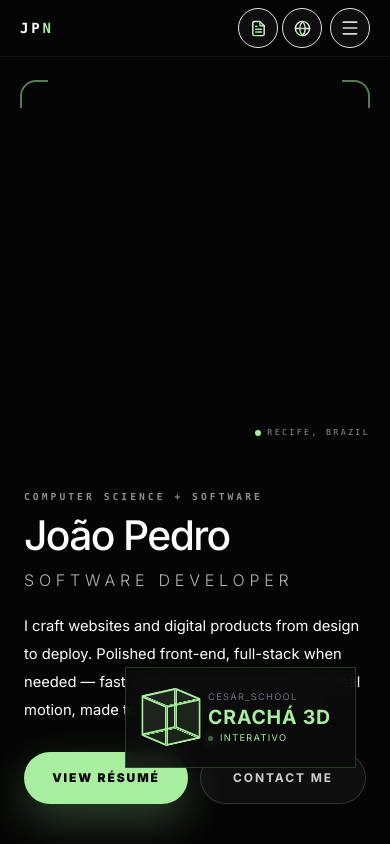
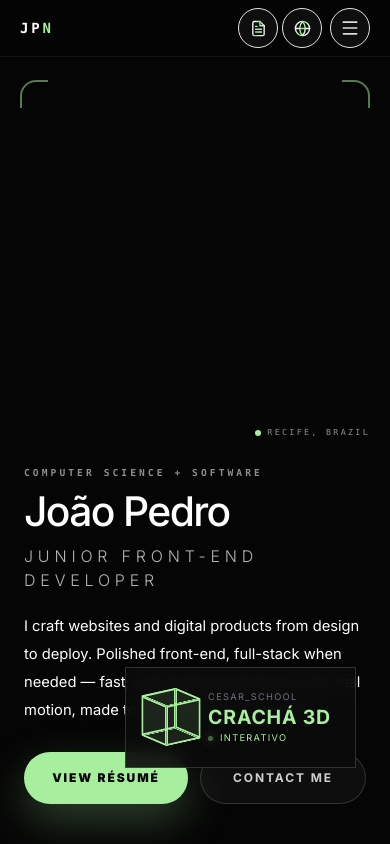
Before and after one commit to JoaoPNobrega/WebDesign, a React (Vite) app: page / in a window 390 px wide. Shown: the top 844 px of the page. Built offline with nearby package versions, Linux system fonts and the light colour scheme.

Commit message:
Atualiza portfólio: cargo júnior na Web Star, idiomas, skills e currículo

```diff
--- a/index.html
+++ b/index.html
@@ -17,23 +17,23 @@
       rel="stylesheet"
     />
     <!--seo:start-->
-    <title>João Pedro Nóbrega | Software Developer em Recife — Portfólio</title>
-    <meta name="description" content="Portfólio de João Pedro Nóbrega, desenvolvedor de software em Recife. Sites e produtos digitais do design ao deploy: front-end caprichado, full-stack quando precisa, SEO e performance." />
+    <title>João Pedro Nóbrega | Desenvolvedor Front-end Júnior em Recife — Portfólio</title>
+    <meta name="description" content="Portfólio de João Pedro Nóbrega, desenvolvedor front-end júnior em Recife. Sites e produtos digitais do design ao deploy: front-end caprichado, full-stack quando precisa, SEO e performance." />
     <link rel="canonical" href="https://www.jpnobrega.me/" />
     <meta property="og:type" content="profile" />
     <meta property="og:site_name" content="João Pedro Nóbrega" />
     <meta property="og:locale" content="pt_BR" />
     <meta property="og:locale:alternate" content="en_US" />
-    <meta property="og:title" content="João Pedro Nóbrega | Software Developer em Recife — Portfólio" />
-    <meta property="og:description" content="Portfólio de João Pedro Nóbrega, desenvolvedor de software em Recife. Sites e produtos digitais do design ao deploy: front-end caprichado, full-stack quando precisa, SEO e performance." />
+    <meta property="og:title" content="João Pedro Nóbrega | Desenvolvedor Front-end Júnior em Recife — Portfólio" />
+    <meta property="og:description" content="Portfólio de João Pedro Nóbrega, desenvolvedor front-end júnior em Recife. Sites e produtos digitais do design ao deploy: front-end caprichado, full-stack quando precisa, SEO e performance." />
     <meta property="og:url" content="https://www.jpnobrega.me/" />
     <meta property="og:image" content="https://www.jpnobrega.me/og-image.jpg" />
     <meta property="og:image:width" content="1200" />
     <meta property="og:image:height" content="630" />
-    <meta property="og:image:alt" content="João Pedro Nóbrega — Software Developer" />
+    <meta property="og:image:alt" content="João Pedro Nóbrega — Desenvolvedor Front-end Júnior" />
     <meta name="twitter:card" content="summary_large_image" />
-    <meta name="twitter:title" content="João Pedro Nóbrega | Software Developer em Recife — Portfólio" />
-    <meta name="twitter:description" content="Portfólio de João Pedro Nóbrega, desenvolvedor de software em Recife. Sites e produtos digitais do design ao deploy: front-end caprichado, full-stack quando precisa, SEO e performance." />
+    <meta name="twitter:title" content="João Pedro Nóbrega | Desenvolvedor Front-end Júnior em Recife — Portfólio" />
+    <meta name="twitter:description" content="Portfólio de João Pedro Nóbrega, desenvolvedor front-end júnior em Recife. Sites e produtos digitais do design ao deploy: front-end caprichado, full-stack quando precisa, SEO e performance." />
     <meta name="twitter:image" content="https://www.jpnobrega.me/og-image.jpg" />
     <!--seo:end-->
     <style>
--- a/scripts/seo-prerender.ts
+++ b/scripts/seo-prerender.ts
@@ -29,7 +29,8 @@ const person = {
   "@id": `${SITE_URL}/#person`,
   name: SITE_NAME,
   alternateName: "João Pedro",
-  jobTitle: "Software Developer",
+  jobTitle: "Desenvolvedor Front-end Júnior",
+  worksFor: { "@type": "Organization", name: "Web Star Studio", url: "https://www.webstar.studio/" },
   description: copy.about.paragraphOne["pt-BR"],
   url: `${SITE_URL}/`,
   image: `${SITE_URL}/assets/joao-pedro-about.jpeg`,
@@ -129,7 +130,7 @@ function buildPages(): Page[] {
     ],
     body: `<header>
   <h1>João Pedro Nóbrega</h1>
-  <p><strong>Software Developer</strong> · Recife, Brasil</p>
+  <p><strong>Desenvolvedor Front-end Júnior</strong> · Recife, Brasil</p>
   <p>${esc(copy.hero.panelBody["pt-BR"])}</p>
 </header>
 <section>
@@ -211,7 +212,7 @@ ${contactBlock()}`,
   ${detail?.tags?.length ? `<h2>Tecnologias</h2><p>${esc(detail.tags.join(", "))}</p>` : ""}
   ${external ? `<p><a href="${external}" rel="noopener">Ver site do projeto</a></p>` : ""}
 </article>
-<p>Projeto por <a href="/">João Pedro Nóbrega</a>, Software Developer em Recife.</p>`,
+<p>Projeto por <a href="/">João Pedro Nóbrega</a>, desenvolvedor front-end júnior em Recife.</p>`,
     };
   });
 
@@ -219,11 +220,11 @@ ${contactBlock()}`,
 }
 
 function llmsTxt() {
-  return `# João Pedro Nóbrega — Software Developer
+  return `# João Pedro Nóbrega — Desenvolvedor Front-end Júnior
 
 > ${copy.hero.panelBody["pt-BR"]}
 
-João Pedro Nóbrega é desenvolvedor de software em Recife (PE, Brasil), estudante de Ciência da Computação na CESAR School. ${copy.about.paragraphOne["pt-BR"]}
+João Pedro Nóbrega é desenvolvedor front-end júnior na Web Star Studio, em Recife (PE, Brasil), e estudante de Ciência da Computação na CESAR School (conclusão prevista para o fim de 2027). ${copy.about.paragraphOne["pt-BR"]}
 
 - Site: ${SITE_URL}/
 - LinkedIn: ${LINKEDIN_URL}
--- a/src/components/DestructionSection.tsx
+++ b/src/components/DestructionSection.tsx
@@ -11,7 +11,7 @@ const destructionCopy = {
     futureTitleFirst: "Faça parte",
     futureTitleSecond: "do meu futuro.",
     futureSub: "Vamos construir a próxima etapa juntos.",
-    footerName: "João Pedro — Software Developer",
+    footerName: "João Pedro — Desenvolvedor Front-end Júnior",
     footerText: "Portfólio desenvolvido por João Pedro. Todos os direitos reservados.",
     backToTopAria: "Voltar ao topo do portfólio",
     backToTopLabel: "Voltar ao topo",
@@ -20,7 +20,7 @@ const destructionCopy = {
     futureTitleFirst: "Be part",
     futureTitleSecond: "of my future.",
     futureSub: "Let's build what comes next, together.",
-    footerName: "João Pedro — Software Developer",
+    footerName: "João Pedro — Junior Front-end Developer",
     footerText: "Portfolio developed by João Pedro. All rights reserved.",
     backToTopAria: "Back to top of portfolio",
     backToTopLabel: "Back to top",
--- a/src/components/SkillsSection.tsx
+++ b/src/components/SkillsSection.tsx
@@ -55,13 +55,11 @@ const skillGroups: SkillGroup[] = [
     label: "Tools",
     icon: Cloud,
     items: [
-      "AWS",
       "Cloud",
       "Git",
       "Vite",
       "IoT",
       "n8n",
-      "Power Automate",
       "Lovable",
       "Claude Code",
       "Codex",
@@ -70,7 +68,6 @@ const skillGroups: SkillGroup[] = [
       "Kanban",
       "Metodologias Ágeis",
       "BPM",
-      "LGPD",
     ],
   },
 ];
--- a/src/components/StoryTimeline.tsx
+++ b/src/components/StoryTimeline.tsx
@@ -1,8 +1,9 @@
-import { useEffect, useRef, useState } from "react";
+import { Fragment, useEffect, useRef, useState } from "react";
 
 import { motion, useScroll, useSpring, useTransform } from "framer-motion";
 
 import { useLang, type LocalizedText } from "@/lib/i18n";
+import { copy } from "@/lib/portfolio-copy";
 import ShinyText from "@/components/ui/ShinyText";
 
 type TimelineItem = {
@@ -23,62 +24,64 @@ const timelineItems: TimelineItem[] = [
     },
     text: {
       "pt-BR":
-        "Bacharelado em andamento na CESAR School, em Recife. Onde a lógica, os fundamentos e a vontade de construir coisas viraram profissão.",
+        "Bacharelado em andamento na CESAR School, em Recife, com conclusão prevista para o fim de 2027. Onde a lógica, os fundamentos e a vontade de construir coisas viraram profissão.",
       "en-US":
-        "Bachelor's in progress at CESAR School, in Recife. Where logic, fundamentals and the urge to build things became a profession.",
+        "Bachelor's in progress at CESAR School, in Recife, with expected graduation in late 2027. Where logic, fundamentals and the urge to build things became a profession.",
     },
     logo: "/assets/cesar-school-logo.png",
     anchorId: "education",
   },
   {
-    label: { "pt-BR": "Set 2025 · Estágio", "en-US": "Sep 2025 · Internship" },
+    label: { "pt-BR": "Fev – Set 2026 · Estágio", "en-US": "Feb – Sep 2026 · Internship" },
     title: {
-      "pt-BR": "Primeiro contato com o mercado",
-      "en-US": "First taste of the market",
+      "pt-BR": "Web Star Studio, estagiário full stack",
+      "en-US": "Web Star Studio, full stack intern",
     },
     text: {
       "pt-BR":
-        "Desenvolvedor de software na AJ Soluções & Sistemas: desenvolvimento, automações N8N e planilhas VBA. O começo prático de tudo.",
+        "Desenvolvimento e manutenção de sites, com foco em layouts responsivos, front-end e identidade visual.",
       "en-US":
-        "Software developer at AJ Soluções & Sistemas: development, N8N automations and VBA spreadsheets. Where the hands-on part began.",
-    },
-    logo: "/assets/aj-logo.svg",
-  },
-  {
-    label: { "pt-BR": "Fev 2026 · Estágio", "en-US": "Feb 2026 · Internship" },
-    title: {
-      "pt-BR": "Web Star Studio, full stack",
-      "en-US": "Web Star Studio, full stack",
-    },
-    text: {
-      "pt-BR":
-        "Desenvolvimento e manutenção de sites, com foco em layouts responsivos, front-end e identidade visual. Atualmente em andamento.",
-      "en-US":
-        "Building and maintaining websites, focused on responsive layouts, front-end and visual identity. Currently ongoing.",
+        "Building and maintaining websites, focused on responsive layouts, front-end and visual identity.",
     },
     logo: "/assets/webstar-logo-new.png",
     logoClassName: "max-h-8 max-w-[78%]",
   },
   {
-    label: { "pt-BR": "Abr 2026 · Freelance", "en-US": "Apr 2026 · Freelance" },
+    label: { "pt-BR": "Abr 2026 – atual · Freelance", "en-US": "Apr 2026 – now · Freelance" },
     title: {
       "pt-BR": "Autônomo, do briefing à entrega",
       "en-US": "Self-employed, briefing to delivery",
     },
     text: {
       "pt-BR":
-        "Criação de sites e landing pages sob demanda para clientes — direção visual, front-end e acabamento. Cada projeto, de ponta a ponta.",
+        "Criação de sites e landing pages sob demanda para clientes, como o site do professor Filipe Regueira — direção visual, front-end e acabamento. Cada projeto, de ponta a ponta.",
       "en-US":
-        "Building websites and landing pages on demand for clients — visual direction, front-end and polish. Each project, end to end.",
+        "Building websites and landing pages on demand for clients, such as professor Filipe Regueira's site — visual direction, front-end and polish. Each project, end to end.",
     },
     logo: "/assets/delusional-logo.png",
     logoClassName: "max-h-8 max-w-[68%]",
+  },
+  {
+    label: { "pt-BR": "Out 2026 – atual", "en-US": "Oct 2026 – now" },
+    title: {
+      "pt-BR": "Web Star Studio, desenvolvedor front-end júnior",
+      "en-US": "Web Star Studio, junior front-end developer",
+    },
+    text: {
+      "pt-BR":
+        "Depois do estágio, sigo na Web Star Studio como desenvolvedor front-end júnior: desenvolvimento e manutenção de sites, com foco em layouts responsivos e front-end.",
+      "en-US":
+        "After the internship, I stayed at Web Star Studio as a junior front-end developer: building and maintaining websites, focused on responsive layouts and front-end.",
+    },
+    logo: "/assets/webstar-logo-new.png",
+    logoClassName: "max-h-8 max-w-[78%]",
   },
 ];
 
 const spokenLanguages: { name: LocalizedText; level: LocalizedText }[] = [
   { name: { "pt-BR": "Português", "en-US": "Portuguese" }, level: { "pt-BR": "Nativo", "en-US": "Native" } },
-  { name: { "pt-BR": "Inglês", "en-US": "English" }, level: { "pt-BR": "Avançado", "en-US": "Advanced" } },
+  { name: { "pt-BR": "Inglês", "en-US": "English" }, level: { "pt-BR": "Intermediário", "en-US": "Intermediate" } },
+  { name: { "pt-BR": "Espanhol", "en-US": "Spanish" }, level: { "pt-BR": "Básico", "en-US": "Basic" } },
 ];
 
 function useIsDesktop() {
@@ -134,7 +137,14 @@ export default function StoryTimeline() {
         <div className="relative z-10 mt-16 md:mt-32 md:min-h-[1750px]">
           <AnimatedStoryLine />
           {timelineItems.map((item, index) => (
-            <StoryCard key={item.title["pt-BR"]} item={item} index={index} tx={tx} />
+            <Fragment key={item.title["pt-BR"]}>
+              <StoryCard item={item} index={index} tx={tx} />
+              {index === 0 && (
+                <p className="relative z-10 -mt-2 mb-6 px-1 font-mono text-[0.62rem] uppercase tracking-[0.16em] text-white/35 md:-mt-[6rem] md:mb-[5rem] md:ml-[8%] md:w-[25rem]">
+                  {tx(copy.experience.earlierNote)}
+                </p>
+              )}
+            </Fragment>
           ))}
           <LanguagesCard index={timelineItems.length} />
         </div>
--- a/src/lib/portfolio-copy.ts
+++ b/src/lib/portfolio-copy.ts
@@ -5,7 +5,7 @@ const t = (pt: string, en: string): LocalizedText => ({ "pt-BR": pt, "en-US": en
 export const copy = {
   hero: {
     intro: t("João Pedro", "João Pedro"),
-    roleTitle: t("Software Developer", "Software Developer"),
+    roleTitle: t("Desenvolvedor Front-end Júnior", "Junior Front-end Developer"),
     eyebrow: t("Ciência da Computação + software", "Computer Science + software"),
     panelBody: t(
       "Crio sites e produtos digitais do design ao deploy. Front-end caprichado, full-stack quando precisa — interfaces rápidas, com movimento e acabamento, feitas pra comunicar e converter.",
@@ -53,8 +53,8 @@ export const copy = {
       "I build websites with presence, clarity and polish.",
     ),
     paragraphOne: t(
-      "Sou desenvolvedor de software com foco em experiências web. Hoje atuo no desenvolvimento e manutenção de sites, criando páginas responsivas, ajustando front-end e traduzindo identidade visual em interfaces claras, funcionais e bem acabadas.",
-      "I'm a software developer focused on web experiences. Today I build and maintain websites, creating responsive pages, refining front-end and translating visual identity into clear, functional and well-finished interfaces.",
+      "Sou desenvolvedor front-end júnior, com foco em experiências web. Hoje atuo no desenvolvimento e manutenção de sites, criando páginas responsivas, ajustando front-end e traduzindo identidade visual em interfaces claras, funcionais e bem acabadas.",
+      "I'm a junior front-end developer focused on web experiences. Today I build and maintain websites, creating responsive pages, refining front-end and translating visual identity into clear, functional and well-finished interfaces.",
     ),
     paragraphTwo: t(
       "Gosto de unir código, direção visual e senso de produto para entregar páginas que funcionam, comunicam bem e passam confiança desde o primeiro contato.",
@@ -77,6 +77,10 @@ export const copy = {
     pastGroup: t("Anteriores", "Previously"),
     srLive: t("Em andamento atualmente", "Currently ongoing"),
     srPast: t("Concluído", "Completed"),
+    earlierNote: t(
+      "Antes: estágio em desenvolvimento de software na AJ Soluções & Sistemas (set–dez 2025).",
+      "Before: software development internship at AJ Soluções & Sistemas (Sep–Dec 2025).",
+    ),
   },
   education: {
     eyebrow: t("Formação", "Education"),
@@ -86,7 +90,7 @@ export const copy = {
   },
   cv: {
     title: t("Currículo", "Résumé"),
-    subtitle: t("João Pedro — Software Developer", "João Pedro — Software Developer"),
+    subtitle: t("João Pedro — Desenvolvedor Front-end Júnior", "João Pedro — Junior Front-end Developer"),
     download: t("Baixar PDF", "Download PDF"),
     openInNewTab: t("Abrir em nova aba", "Open in new tab"),
     close: t("Fechar currículo", "Close résumé"),
--- a/src/lib/seo.ts
+++ b/src/lib/seo.ts
@@ -19,7 +19,7 @@ export type RouteMeta = {
 };
 
 const HOME_DESCRIPTION =
-  "Portfólio de João Pedro Nóbrega, desenvolvedor de software em Recife. Sites e produtos digitais do design ao deploy: front-end caprichado, full-stack quando precisa, SEO e performance.";
+  "Portfólio de João Pedro Nóbrega, desenvolvedor front-end júnior em Recife. Sites e produtos digitais do design ao deploy: front-end caprichado, full-stack quando precisa, SEO e performance.";
 
 export function truncate(text: string, max = 158): string {
   if (text.length <= max) return text;
@@ -37,7 +37,7 @@ export function getRouteMeta(pathname: string): RouteMeta {
   if (path === "/projetos") {
     return {
       path,
-      title: "Projetos | João Pedro Nóbrega — Software Developer",
+      title: "Projetos | João Pedro Nóbrega — Desenvolvedor Front-end Júnior",
       description: `Sites, dashboards e produtos digitais desenvolvidos por João Pedro Nóbrega: ${navProjectItems
         .slice(0, 5)
         .map((item) => item.title)
@@ -64,10 +64,10 @@ export function getRouteMeta(pathname: string): RouteMeta {
 
   return {
     path: "/",
-    title: "João Pedro Nóbrega | Software Developer em Recife — Portfólio",
+    title: "João Pedro Nóbrega | Desenvolvedor Front-end Júnior em Recife — Portfólio",
     description: HOME_DESCRIPTION,
     image: OG_IMAGE,
-    imageAlt: "João Pedro Nóbrega — Software Developer",
+    imageAlt: "João Pedro Nóbrega — Desenvolvedor Front-end Júnior",
     type: "profile",
   };
 }
--- a/src/pages/PortfolioLandingPageMobile.tsx
+++ b/src/pages/PortfolioLandingPageMobile.tsx
@@ -240,12 +240,12 @@ const workHistory: {
 }[] = [
   {
     isCurrent: true,
-    role: L("Desenvolvedor full stack", "Full stack developer"),
-    company: L("Web Star Studio · Estágio", "Web Star Studio · Internship"),
-    period: L("Fevereiro 2026 — Hoje", "February 2026 — Present"),
+    role: L("Desenvolvedor Front-end Júnior", "Junior Front-end Developer"),
+    company: L("Web Star Studio", "Web Star Studio"),
+    period: L("Outubro 2026 — Hoje", "October 2026 — Present"),
     description: L(
-      "Desenvolvimento e manutenção de sites, com foco em layouts responsivos, front-end e identidade visual.",
-      "Building and maintaining websites, focused on responsive layouts, front-end and visual identity.",
+      "Desenvolvimento e manutenção de sites, com foco em layouts responsivos e front-end.",
+      "Building and maintaining websites, focused on responsive layouts and front-end.",
     ),
   },
   {
@@ -254,18 +254,18 @@ const workHistory: {
     company: L("Autônomo", "Self-employed"),
     period: L("Abril 2026 — Hoje", "April 2026 — Present"),
     description: L(
-      "Criação de sites e landing pages sob demanda para clientes, do briefing à entrega — direção visual, front-end e acabamento.",
-      "Building websites and landing pages on demand for clients, from briefing to delivery — visual direction, front-end and polish.",
+      "Criação de sites e landing pages sob demanda para clientes, como o site do professor Filipe Regueira, do briefing à entrega — direção visual, front-end e acabamento.",
+      "Building websites and landing pages on demand for clients, such as professor Filipe Regueira's site, from briefing to delivery — visual direction, front-end and polish.",
     ),
   },
   {
     isCurrent: false,
-    role: L("Desenvolvedor de software", "Software developer"),
-    company: L("AJ Soluções & Sistemas · Estágio", "AJ Soluções & Sistemas · Internship"),
-    period: L("Setembro — Dezembro 2025", "September — December 2025"),
+    role: L("Estagiário Full Stack", "Full Stack Intern"),
+    company: L("Web Star Studio · Estágio", "Web Star Studio · Internship"),
+    period: L("Fevereiro — Setembro 2026", "February — September 2026"),
     description: L(
-      "Desenvolvimento de software, automações N8N e planilhas VBA.",
-      "Software development, N8N automations and VBA spreadsheets.",
+      "Desenvolvimento e manutenção de sites, com foco em layouts responsivos, front-end e identidade visual.",
+      "Building and maintaining websites, focused on responsive layouts, front-end and visual identity.",
     ),
   },
 ];
@@ -274,12 +274,13 @@ const educationInfo = {
   degree: L("Bacharelado em Ciência da Computação", "Bachelor's in Computer Science"),
   school: "CESAR School",
   location: L("Recife, PE · Brasil", "Recife, PE · Brazil"),
-  period: L("2022 — em andamento", "2022 — in progress"),
+  period: L("2022 — conclusão prevista: fim de 2027", "2022 — expected graduation: late 2027"),
 };
 
 const spokenLanguages: { name: LocalizedText; level: LocalizedText }[] = [
   { name: L("Português", "Portuguese"), level: L("Nativo", "Native") },
-  { name: L("Inglês", "English"), level: L("Avançado", "Advanced") },
+  { name: L("Inglês", "English"), level: L("Intermediário", "Intermediate") },
+  { name: L("Espanhol", "Spanish"), level: L("Básico", "Basic") },
 ];
 
 const skillGroups: { key: string; label: string; icon: LucideIcon; items: string[] }[] = [
@@ -299,7 +300,7 @@ const skillGroups: { key: string; label: string; icon: LucideIcon; items: string
     key: "devops",
     label: "Tools",
     icon: Cloud,
-    items: ["AWS", "Cloud", "Git", "Vite", "IoT", "n8n", "Power Automate", "Lovable", "Claude Code", "Codex", "Antigravity", "Scrum", "Kanban", "Metodologias Ágeis", "BPM", "LGPD"],
+    items: ["Cloud", "Git", "Vite", "IoT", "n8n", "Lovable", "Claude Code", "Codex", "Antigravity", "Scrum", "Kanban", "Metodologias Ágeis", "BPM"],
   },
 ];
 
@@ -900,6 +901,9 @@ function MobileExperience() {
               <ExpCard key={item.company["pt-BR"]} item={item} current={false} />
             ))}
           </div>
+          <p className="mt-5 text-center font-mono text-[0.6rem] uppercase tracking-[0.14em] text-white/35">
+            {tx(copy.experience.earlierNote)}
+          </p>
         </>
       )}
     </section>
```
Also changed, not shown: 1 other file (tests, documents, lock files or other folders).
